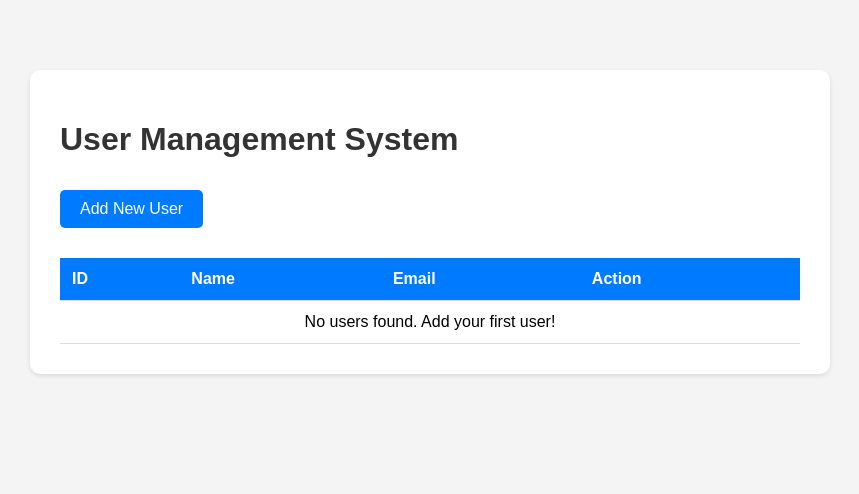
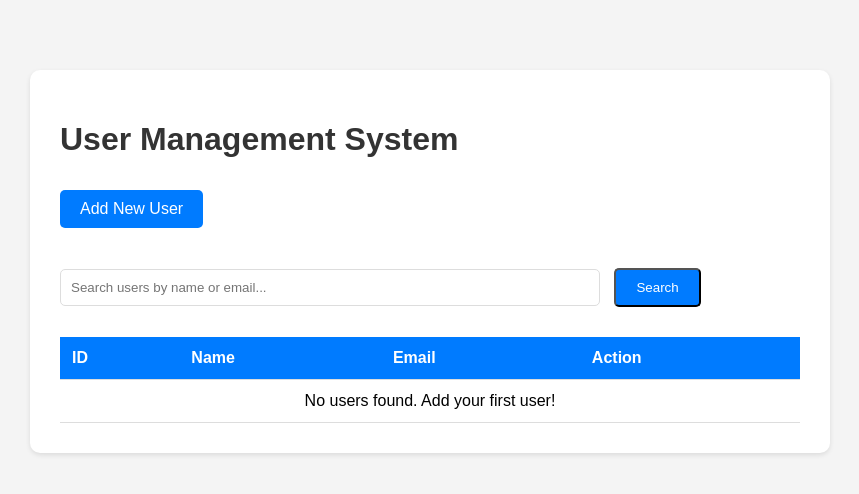
Before and after one commit to drneox/sast-demo, a Flask app: page / in a window 1280 px wide. Shown: the top 494 px of the page, without its empty margins (210-1069 px from the left). Run offline with Flask 3, Linux system fonts and the light colour scheme.

Commit message:
Add search feature with SQL injection vulnerability for CodeQL testing
Co-authored-by: drneox <1235287+drneox@users.noreply.github.com>

```diff
--- a/app.py
+++ b/app.py
@@ -62,6 +62,22 @@ def delete_user(user_id):
     flash('User deleted successfully!')
     return redirect(url_for('index'))
 
+@app.route('/search')
+def search_user():
+    search_query = request.args.get('q', '')
+    conn = get_db_connection()
+
+    if search_query:
+        # VULNERABILITY: SQL Injection - user input directly concatenated into SQL query
+        # This is intentionally vulnerable for CodeQL testing purposes
+        query = "SELECT * FROM users WHERE name LIKE '%" + search_query + "%' OR email LIKE '%" + search_query + "%'"
+        users = conn.execute(query).fetchall()
+    else:
+        users = conn.execute('SELECT * FROM users').fetchall()
+
+    conn.close()
+    return render_template('index.html', users=users, search_query=search_query)
+
 if __name__ == '__main__':
     init_db()
     # SECURITY WARNING: Debug mode should be disabled in production
--- a/templates/index.html
+++ b/templates/index.html
@@ -82,6 +82,14 @@
 
         <a href="{{ url_for('add_user') }}" class="button">Add New User</a>
 
+        <form method="GET" action="{{ url_for('search_user') }}" style="margin: 20px 0;">
+            <input type="text" name="q" placeholder="Search users by name or email..." value="{{ search_query or '' }}" style="padding: 10px; width: 70%; border: 1px solid #ddd; border-radius: 5px;">
+            <button type="submit" class="button" style="margin-left: 10px;">Search</button>
+            {% if search_query %}
+            <a href="{{ url_for('index') }}" class="button button-secondary" style="background-color: #6c757d; margin-left: 5px;">Clear</a>
+            {% endif %}
+        </form>
+
         <table>
             <thead>
                 <tr>
```
